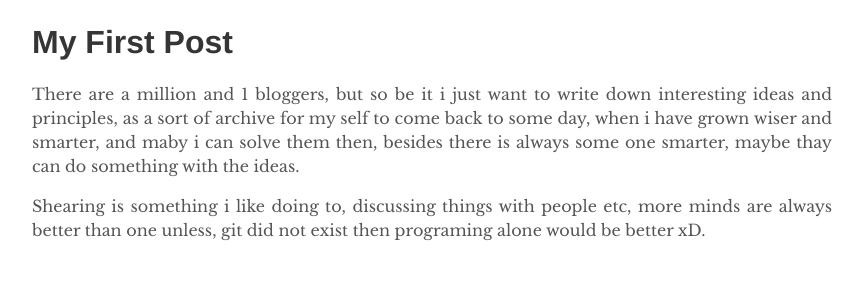
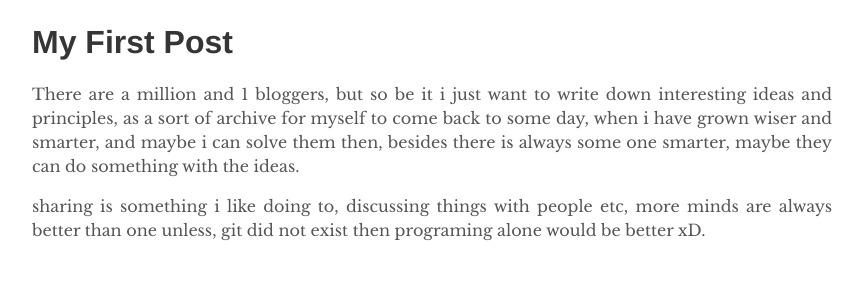
Before and after one commit to Deathme2/myvar.github.io, a Jekyll site: the page built from _posts/2017-08-23-new-blog-yay.markdown, in a window 1280 px wide. Shown: the part 293-599 px from the top of the page, without its empty margins (208-1071 px from the left). Built offline with Jekyll 4.4.1, drawn with Linux system fonts in a browser that asks for light colours.

Commit message:
Update 2017-08-23-new-blog-yay.markdown

```diff
--- a/_posts/2017-08-23-new-blog-yay.markdown
+++ b/_posts/2017-08-23-new-blog-yay.markdown
@@ -6,6 +6,6 @@
 author: Myvar
 ---
 # My First Post
-There are a million and 1 bloggers, but so be it i just want to write down interesting ideas and principles, as a sort of archive for my self to come back to some day, when i have grown wiser and smarter, and maby i can solve them then, besides there is always some one smarter, maybe thay can do something with the ideas.
+There are a million and 1 bloggers, but so be it i just want to write down interesting ideas and principles, as a sort of archive for myself to come back to some day, when i have grown wiser and smarter, and maybe i can solve them then, besides there is always some one smarter, maybe they can do something with the ideas.
 
-Shearing is something i like doing to, discussing things with people etc, more minds are always better than one unless, git did not exist then programing alone would be better xD.
+sharing is something i like doing to, discussing things with people etc, more minds are always better than one unless, git did not exist then programing alone would be better xD.
```
